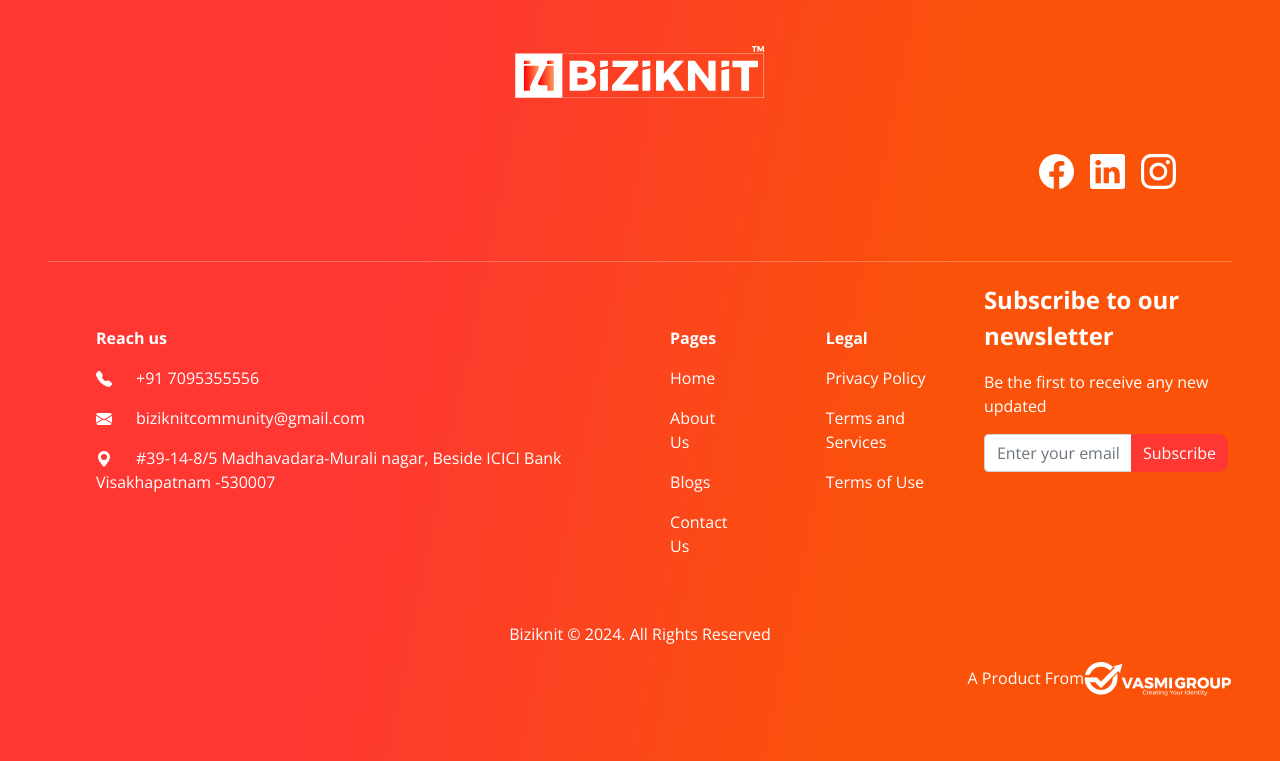
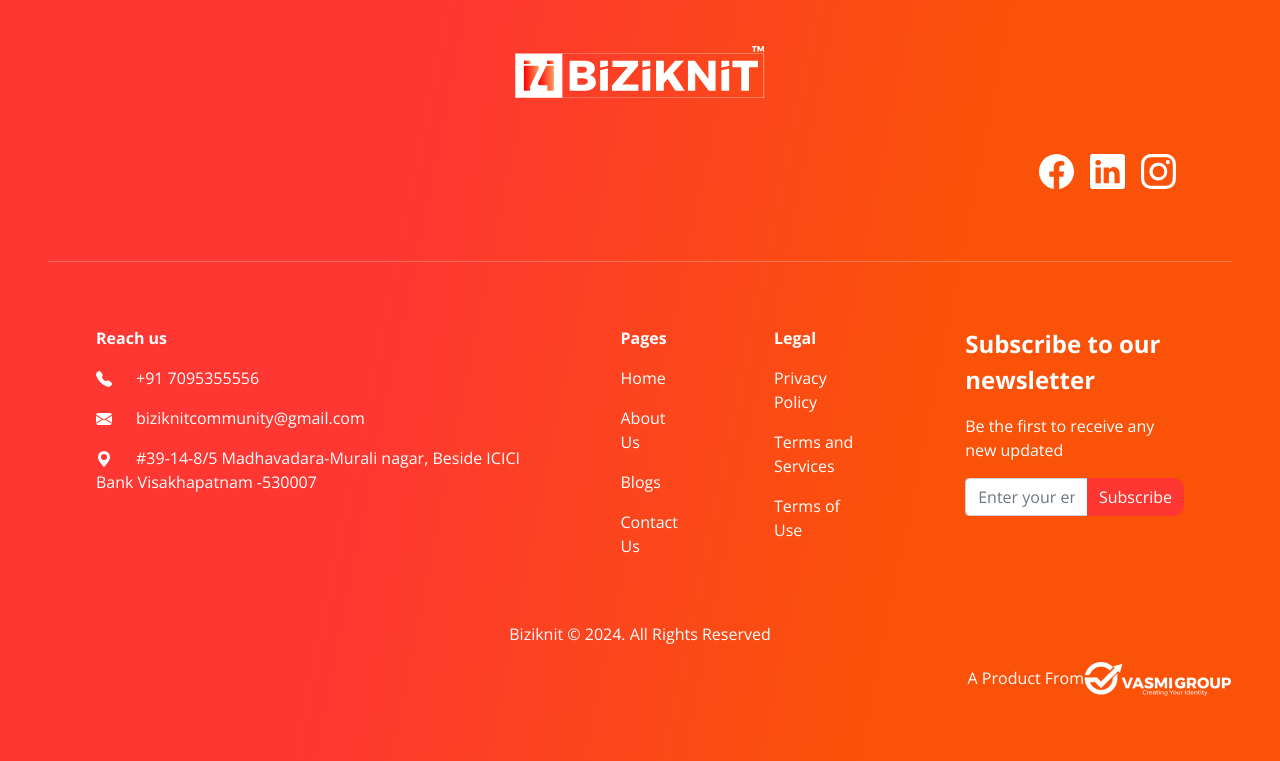
Before and after one commit to pvsaiganesh/Biziknit, a React (Create React App) app: page / in a window 1280 px wide. Shown: the part 4467-5228 px from the top of the page. Built offline with nearby package versions, Linux system fonts and the light colour scheme.

Commit message:
Update footer.js

```diff
--- a/src/components/home-components/footer.js
+++ b/src/components/home-components/footer.js
@@ -75,7 +75,7 @@
           <p className="fs-6">Terms of Use</p>
         </div>
 
-        <div className="subscribe p-1">
+        <div className="subscribe p-5">
           <p className="fs-4 fw-bold">Subscribe to our newsletter</p>
           <p className="fs-6">Be the first to receive any new updated</p>
           <div className="input-group mb-3">
```
